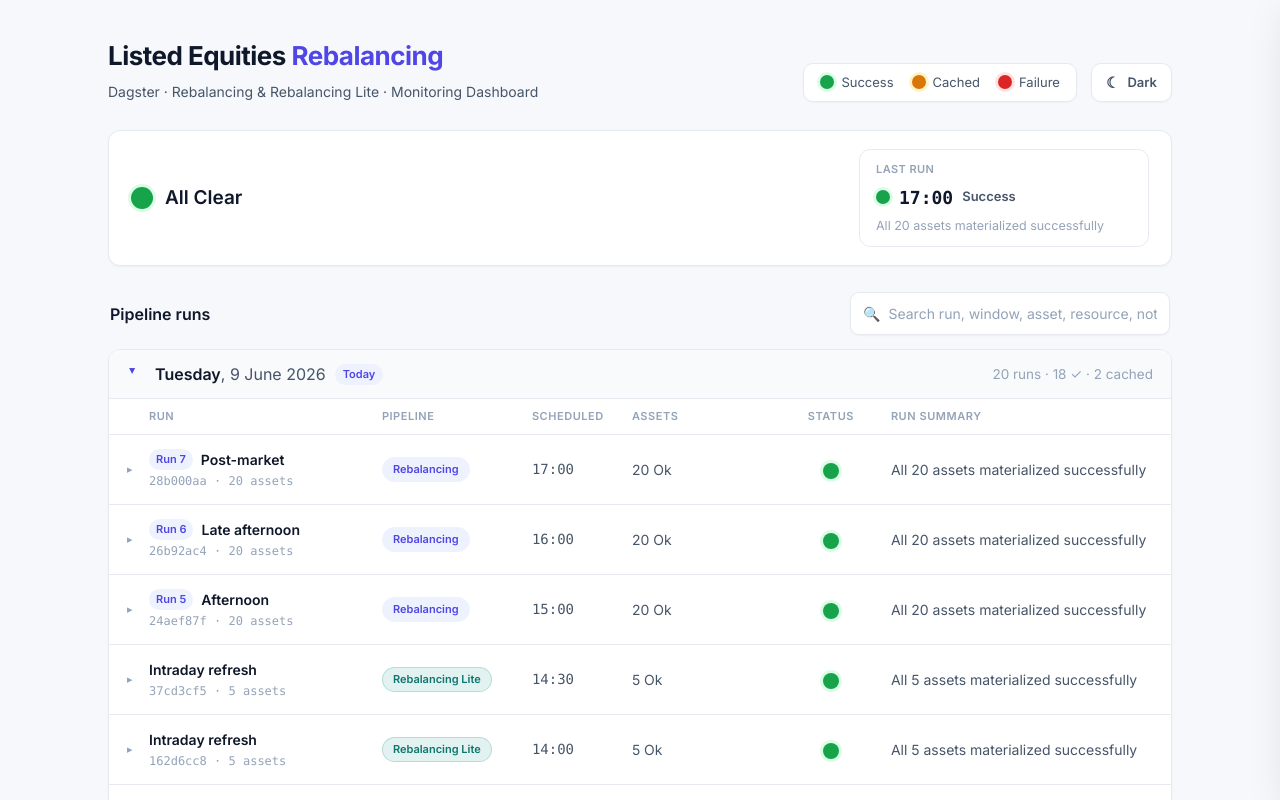
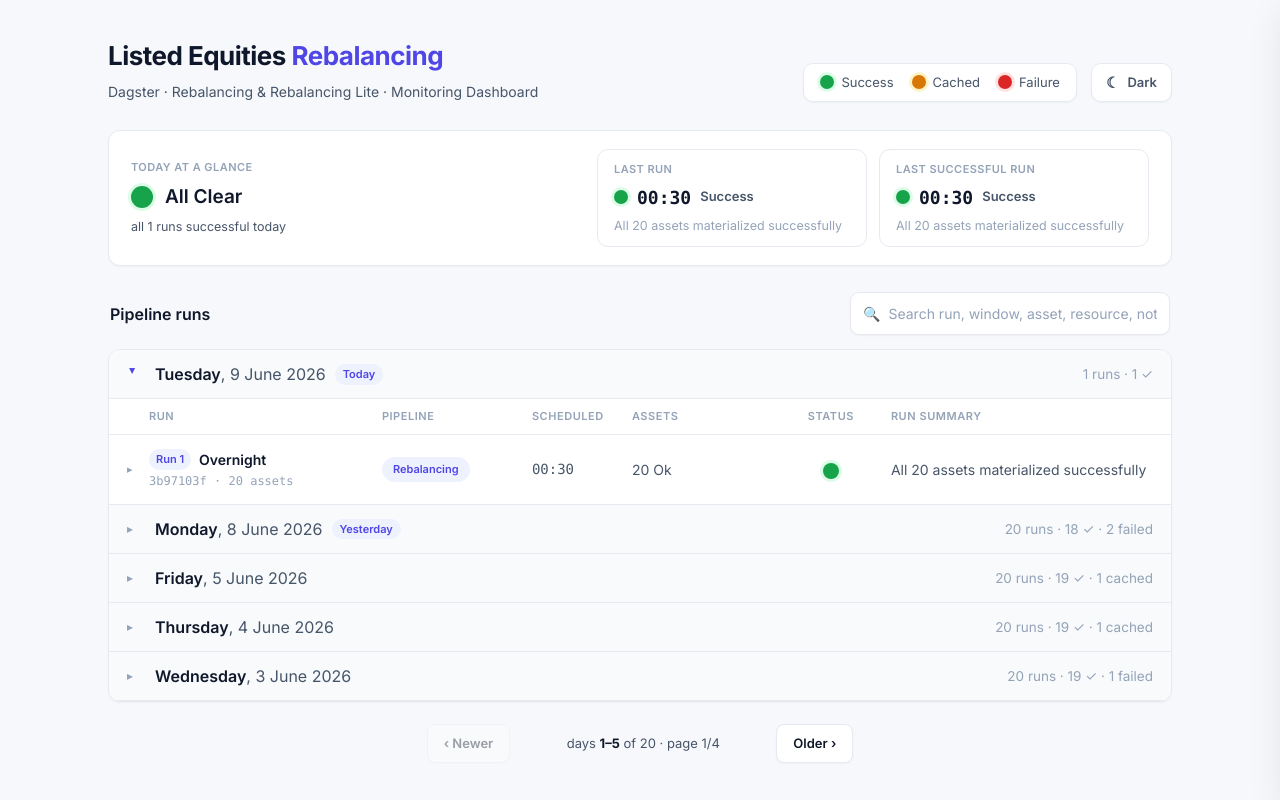
Before and after one commit to MaverickSachin/monitoring-dashboard, a Next.js app: page / in a window 1280 px wide. Shown: the top 800 px of the page. Built offline with nearby package versions, Linux system fonts and the light colour scheme.

Commit message:
Updated the banner

```diff
--- a/app/globals.css
+++ b/app/globals.css
@@ -286,6 +286,22 @@ body {
   padding: 18px 22px;
   margin-bottom: 18px;
 }
+.banner .glance {
+  display: flex;
+  flex-direction: column;
+  gap: 7px;
+}
+.banner .glance-label {
+  font-size: 11px;
+  font-weight: 600;
+  letter-spacing: 0.04em;
+  text-transform: uppercase;
+  color: var(--muted);
+}
+.banner .glance-sub {
+  font-size: 12.5px;
+  color: var(--ink-2);
+}
 .banner .big {
   display: flex;
   align-items: center;
@@ -308,7 +324,7 @@ body {
   align-items: flex-start;
   gap: 6px;
   padding: 11px 16px;
-  min-width: 150px;
+  min-width: 270px;
   font: inherit;
   text-align: left;
   background: var(--surface);
@@ -316,9 +332,6 @@ body {
   border-radius: 11px;
   cursor: pointer;
   transition: border-color 0.12s, transform 0.08s;
-}
-.lcard.wide {
-  min-width: 290px;
 }
 .lcard:hover {
   border-color: var(--line-strong);
--- a/components/dashboard/HealthBanner.tsx
+++ b/components/dashboard/HealthBanner.tsx
@@ -1,5 +1,13 @@
 import { Dot } from "@/components/ui/Dot";
-import { runSummary, STATUS_LABEL, type Day, type Run, type Status } from "@/lib/pipeline";
+import {
+  countByStatus,
+  rollUp,
+  runSummary,
+  STATUS_LABEL,
+  type Day,
+  type Run,
+  type Status,
+} from "@/lib/pipeline";
 
 interface HealthBannerProps {
   day: Day;
@@ -21,33 +29,41 @@ function latestBy(runs: Run[], match: (run: Run) => boolean): Run | undefined {
   return latest;
 }
 
+/** One-line tally of the day's runs so far: surfaces any failures / cached runs. */
+function daySummary(day: Day): string {
+  const total = day.runs.length;
+  if (total === 0) return "no runs yet today";
+  const c = countByStatus(day.runs);
+  const parts: string[] = [];
+  if (c.f) parts.push(`${c.f} failed`);
+  if (c.c) parts.push(`${c.c} cached`);
+  return parts.length
+    ? `${parts.join(" · ")} of ${total} runs today`
+    : `all ${total} runs successful today`;
+}
+
 /**
- * Latest data state. Headlines the single most recent run; if that run wasn't
- * successful, also surfaces the last successful run so users know what good
- * data they can still rely on.
+ * "Today at a glance": a day-level verdict (worst-wins, so failures aren't
+ * hidden by a later success), plus the latest run and the latest successful run.
  */
 export function HealthBanner({ day, onPickRun }: HealthBannerProps) {
+  const overall: Status = rollUp(day.runs.map((r) => r.status));
   const lastRun = latestBy(day.runs, () => true);
-  const lastSuccess =
-    lastRun && lastRun.status !== "s"
-      ? latestBy(day.runs, (r) => r.status === "s")
-      : undefined;
-  const overall: Status = lastRun?.status ?? "s";
+  const lastSuccess = latestBy(day.runs, (r) => r.status === "s");
 
   return (
     <div className="banner card">
-      <div className="big">
-        <Dot status={overall} size={22} />
-        <span className="bword">{VERDICT[overall]}</span>
+      <div className="glance">
+        <span className="glance-label">Today at a glance</span>
+        <div className="big">
+          <Dot status={overall} size={22} />
+          <span className="bword">{VERDICT[overall]}</span>
+        </div>
+        <span className="glance-sub">{daySummary(day)}</span>
       </div>
       <div className="latest">
         {lastRun && (
-          <LatestCard
-            label="Last run"
-            run={lastRun}
-            detail={runSummary(lastRun)}
-            onPick={onPickRun}
-          />
+          <LatestCard label="Last run" run={lastRun} onPick={onPickRun} />
         )}
         {lastSuccess && (
           <LatestCard label="Last successful run" run={lastSuccess} onPick={onPickRun} />
@@ -60,18 +76,16 @@ export function HealthBanner({ day, onPickRun }: HealthBannerProps) {
 function LatestCard({
   label,
   run,
-  detail,
   onPick,
 }: {
   label: string;
   run: Run;
-  detail?: string;
   onPick: (run: Run) => void;
 }) {
   return (
     <button
       type="button"
-      className={`lcard${detail ? " wide" : ""}`}
+      className="lcard"
       onClick={() => onPick(run)}
       title={`${label}: ${run.time} — ${STATUS_LABEL[run.status]}`}
     >
@@ -81,7 +95,7 @@ function LatestCard({
         <span className="lc-time">{run.time}</span>
         <span className="lc-status">{STATUS_LABEL[run.status]}</span>
       </span>
-      {detail && <span className="lc-detail">{detail}</span>}
+      <span className="lc-detail">{runSummary(run)}</span>
     </button>
   );
 }
--- a/lib/pipeline/mock-data.ts
+++ b/lib/pipeline/mock-data.ts
@@ -156,7 +156,11 @@ function buildRun(
   };
 }
 
-function buildDay(meta: { date: string; dow: string; tag: string }, dayIndex: number): Day {
+function buildDay(
+  meta: { date: string; dow: string; tag: string },
+  dayIndex: number,
+  nowMinutes: number,
+): Day {
   const d = new Date(`${meta.date}T00:00:00`);
 
   const fullRuns = RUN_WINDOWS.map((w, windowIndex) =>
@@ -193,7 +197,11 @@ function buildDay(meta: { date: string; dow: string; tag: string }, dayIndex: nu
     }
   }
 
-  const runs = [...fullRuns, ...liteRuns].sort((a, b) => toMinutes(a.time) - toMinutes(b.time));
+  let runs = [...fullRuns, ...liteRuns].sort((a, b) => toMinutes(a.time) - toMinutes(b.time));
+  // Today only reflects runs that have already executed; future runs aren't
+  // present yet (mirrors what the delta table / API would return mid-day).
+  if (dayIndex === 0) runs = runs.filter((r) => toMinutes(r.time) <= nowMinutes);
+
   return {
     ...meta,
     weekday: WEEKDAYS[d.getDay()],
@@ -204,5 +212,7 @@ function buildDay(meta: { date: string; dow: string; tag: string }, dayIndex: nu
 
 /** The mock dataset: recent business days, newest first. */
 export function getMockDays(): Day[] {
-  return recentBusinessDays().map(buildDay);
+  const now = new Date();
+  const nowMinutes = now.getHours() * 60 + now.getMinutes();
+  return recentBusinessDays().map((meta, i) => buildDay(meta, i, nowMinutes));
 }
```
